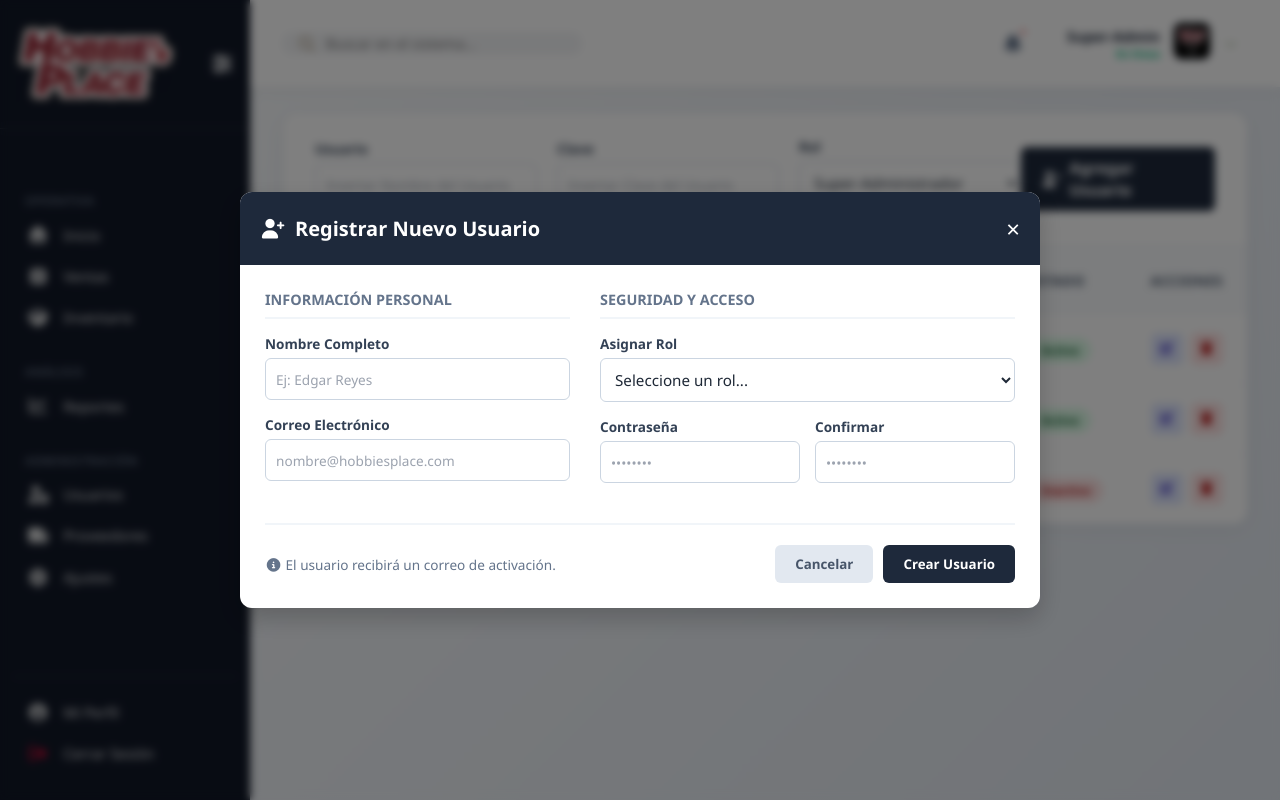
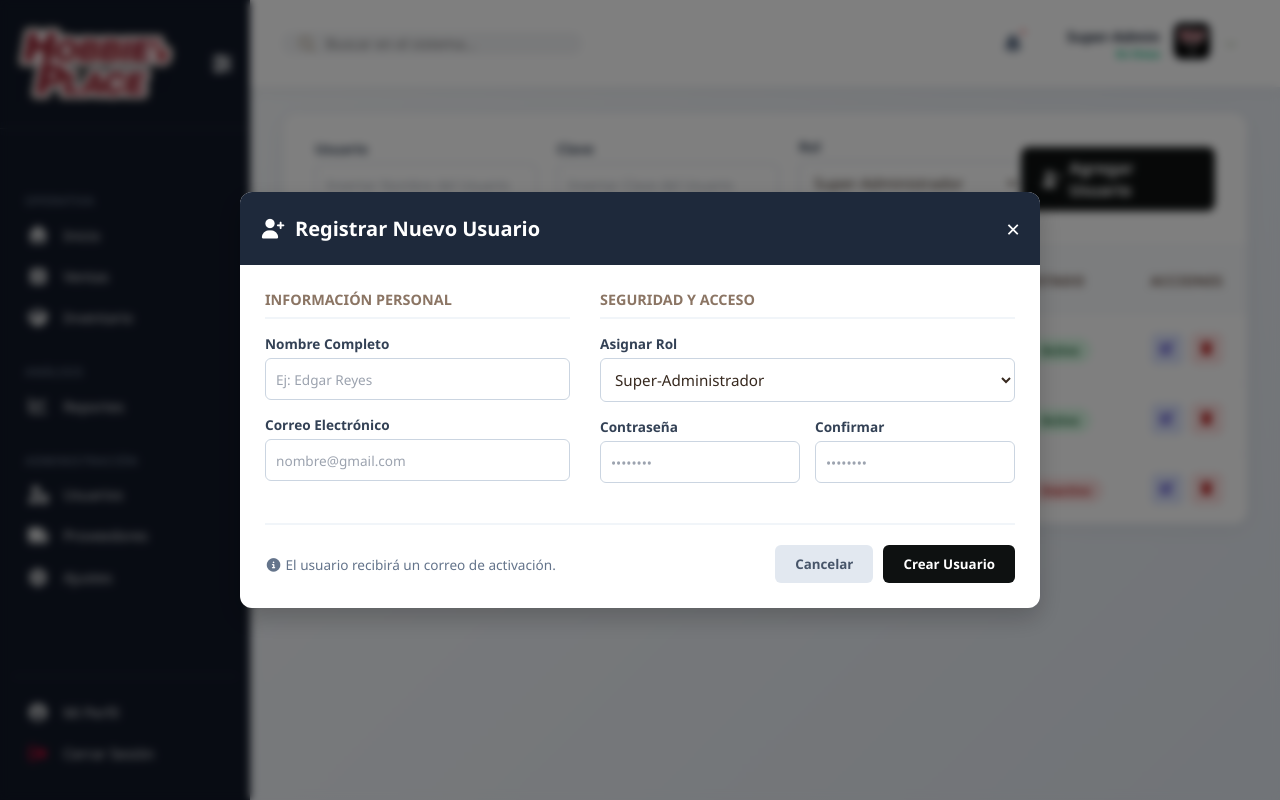
Before and after one commit to ymarte20023/HOBBIES-PLACE, a PHP site: page /views/Agregarusuarios.html in a window 1280 px wide. Run offline with PHP 8.4, Linux system fonts and the light colour scheme; some libraries are stand-ins or nearby versions.

Commit message:
Cambios en el mordals

```diff
--- a/css/dashboard.css
+++ b/css/dashboard.css
@@ -584,7 +580,7 @@
     border: 1px solid #d1d5db;
     border-radius: 6px;
     background-color: #ffffff;
-    color: #1f2937;
+    color: #37291f;
     font-size: 0.9rem;
     outline: none;
     transition: border-color 0.2s, box-shadow 0.2s;
@@ -620,24 +616,13 @@
     display: flex;
     justify-content: space-between;
     align-items: center;
-    border-bottom: 1px solid #f1f5f9;
+    border-bottom: 1px solid #f1f5f9; /* Color de la cabecera */
 }
 
-.header-title h2 {
-    margin: 0;
-    color: #1e293b;
-    font-size: 1.25rem;
-}
-
-.header-title p {
-    margin: 0;
-    color: #64748b;
-    font-size: 0.85rem;
-}
 
 /* Botón de acción principal */
 .btn-main-action {
-    background-color: var(--color-bg-sidebar);
+    background-color: #0e1111;
     color: white;
     padding: 10px 20px;
     border: none;
@@ -659,16 +646,18 @@
     overflow-x: auto;
 }
 
+/* Celdas de la Tabla */
 table {
     width: 100%;
     border-collapse: collapse;
     text-align: left;
 }
 
+/* Tabla Superior*/
 table thead th {
     background-color: #f8fafc;
     padding: 1rem 1.5rem;
-    color: #475569;
+    color: #695247; /* Color de las letras */
     font-weight: 600;
     font-size: 0.85rem;
     text-transform: uppercase;
@@ -829,8 +847,10 @@ table tbody td {
     .form-grid { grid-template-columns: 1fr; }
 }
 
+
+/* Color de las letras */
 .form-section h4 {
-    color: #64748b;
+    color: #8b7564;
     border-bottom: 2px solid #f1f5f9;
     padding-bottom: 8px;
     margin-bottom: 15px;
@@ -920,8 +941,9 @@ input[readonly] {
     font-weight: 600;
 }
 
-.btn-main-action {
-    background: #1e293b; /* Vercion que estamos modificando */
+/* Color de los botones */
+.btn-primary {
+    background: #0e1111; /* Vercion que estamos modificando */
     color: white;
     padding: 10px 20px;
     border-radius: 6px;
--- a/views/Agregarinventario.html
+++ b/views/Agregarinventario.html
@@ -150,6 +150,7 @@
                                 </select>
                             </div>
                         </form>
+                        <!--fin de esta parte del codigo-->
                     </div>
                     <!-- Agregar productos -->
                     <a href="#" class="btn-main-action" style="text-decoration: none;">
--- a/views/Agregarproveedores.html
+++ b/views/Agregarproveedores.html
@@ -166,7 +166,9 @@
                                 </select>
                             </div>
                         </form>
+                        <!--fin de esta parte del codigo-->
                     </div>
+                <!--Agregar proveedor-->
                 <a href="#" class="btn-main-action" style="text-decoration: none;">
                     <i class="fas fa-truck"></i> Agregar Proveedor
                 </a>
--- a/views/Agregarusuarios.html
+++ b/views/Agregarusuarios.html
@@ -154,8 +154,8 @@
                                 </select>
                             </div>
                         </form>
+                        <!--fin de esta parte del codigo-->
                     </div>
-
                     <!-- Agregar usuarios -->
                     <a href="#" class="btn-main-action" style="text-decoration: none;">
                         <i class="fas fa-user-plus"></i> Agregar Usuario
@@ -259,7 +259,7 @@
                             </div>
                             <div class="input-group">
                                 <label for="user-email">Correo Electrónico</label>
-                                <input type="email" id="user-email" placeholder="nombre@hobbiesplace.com" required>
+                                <input type="email" id="user-email" placeholder="nombre@gmail.com" required>
                             </div>
                         </div>
 
@@ -268,7 +268,6 @@
                             <div class="input-group">
                                 <label for="user-role">Asignar Rol</label>
                                 <select id="user-role" required>
-                                    <option value="" disabled selected>Seleccione un rol...</option>
                                     <option value="super-admin">Super-Administrador</option>
                                     <option value="admin">Administrador</option>
                                     <option value="usuario">Usuario Estándar</option>
@@ -295,7 +294,7 @@
                         </div>
                         <div class="form-actions">
                             <button type="button" class="btn-secondary">Cancelar</button>
-                            <button type="submit" class="btn-main-action">Crear Usuario</button>
+                            <button type="submit" class="btn-primary">Crear Usuario</button>
                         </div>
                     </div>
                 </form>
```
Also changed, not shown: other parts of css/dashboard.css (+47 -19 lines).
